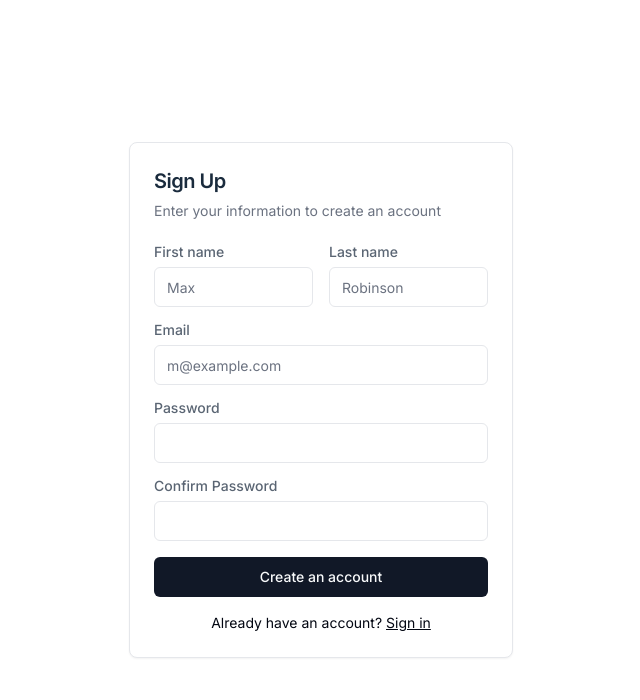
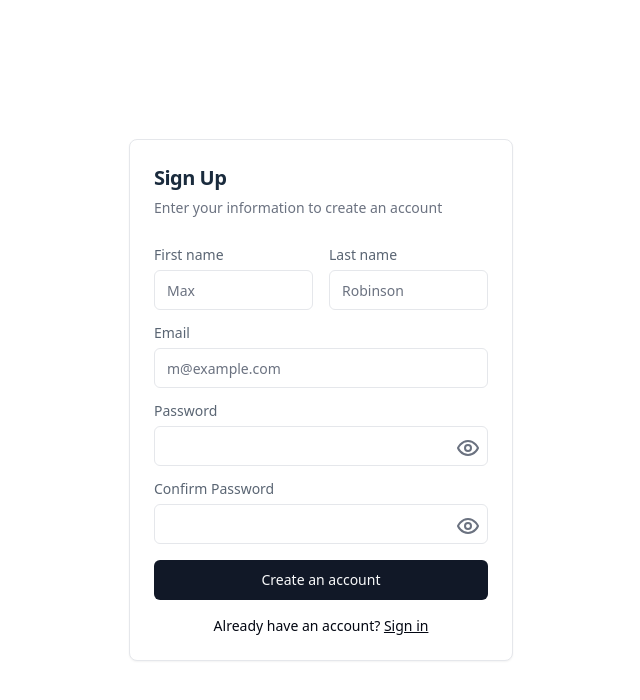
Before and after one commit to fazlyalahi01/easy-tutorials, a Next.js app: page /register/1 in a window 1280 px wide. Shown: the top 700 px of the page, without its empty margins (319-959 px from the left). Built offline with nearby package versions, Linux system fonts and the light colour scheme; no server answers.

Commit message:
registration implemented. hot toast added. password show hide added.

```diff
--- a/package.json
+++ b/package.json
@@ -23,6 +23,7 @@
     "@radix-ui/react-slot": "^1.1.0",
     "@radix-ui/react-tabs": "^1.1.0",
     "@radix-ui/react-toast": "^1.2.1",
+    "bcryptjs": "^2.4.3",
     "class-variance-authority": "^0.7.0",
     "clsx": "^2.1.1",
     "date-fns": "^3.6.0",
@@ -35,6 +36,7 @@
     "react-day-picker": "^8.10.1",
     "react-dom": "^18",
     "react-hook-form": "^7.52.0",
+    "react-hot-toast": "^2.4.1",
     "sonner": "^1.5.0",
     "tailwind-merge": "^2.3.0",
     "tailwindcss-animate": "^1.0.7",
--- /dev/null
+++ b/src/app/(auth)/layout.js
@@ -0,0 +1,17 @@
+export const metadata = {
+  title: 'Next.js',
+  description: 'Generated by Next.js',
+}
+
+import { Toaster } from 'react-hot-toast'
+import '../globals.css'
+export default function RootLayout({ children }) {
+  return (
+    <html lang="en">
+      <body>
+        {children}
+        <Toaster />
+      </body>
+    </html>
+  )
+}
--- a/src/app/(auth)/register/_components/signup-form.jsx
+++ b/src/app/(auth)/register/_components/signup-form.jsx
@@ -11,11 +11,19 @@ import {
 } from "@/components/ui/card";
 import { Input } from "@/components/ui/input";
 import { Label } from "@/components/ui/label";
+import bcrypt from "bcryptjs";
 import { useRouter } from "next/navigation";
+import React from "react";
+import toast from "react-hot-toast";
+import { Eye, EyeOff } from "lucide-react";
 
 export function SignupForm({ accountType }) {
 
   const router = useRouter();
+  const [loading, setLoading] = React.useState(false);
+  const [error, setError] = React.useState(null);
+  const [showPassword, setShowPassword] = React.useState(false);
+  const [showConfirmPassword, setShowConfirmPassword] = React.useState(false);
 
   const handleSubmit = async (event) => {
     event.preventDefault();
@@ -24,16 +32,25 @@ export function SignupForm({ accountType }) {
     const lastName = data.get("last-name");
     const email = data.get("email");
     const password = data.get("password");
+    const confirmPassword = data.get("confirm-password");
+
+    if (password !== confirmPassword) {
+      setError("Password does not match");
+      return;
+    }
+
+    const hashedPassword = await bcrypt.hash(password, 10);
 
     const userData = {
       firstName,
       lastName,
       email,
-      password,
+      password: hashedPassword,
       role: (accountType === "instructor" || accountType === "student") ? accountType : "student",
     };
 
     try {
+      setLoading(true);
       const response = await fetch("/api/register", {
         method: "POST",
         headers: {
@@ -42,10 +59,13 @@ export function SignupForm({ accountType }) {
         body: JSON.stringify(userData),
       })
       if (response.status === 201) {
+        toast.success("User created successfully. Please login to continue...");
         router.push("/login");
       }
     } catch (error) {
-      console.log(e.message);
+      toast.error(error.message);
+    } finally {
+      setLoading(false);
     }
   };
 
@@ -56,6 +76,7 @@ export function SignupForm({ accountType }) {
         <CardDescription>
           Enter your information to create an account
         </CardDescription>
+        <p className="text-sm text-red-500">{error}</p>
       </CardHeader>
       <CardContent>
         <form onSubmit={handleSubmit}>
@@ -80,16 +101,38 @@ export function SignupForm({ accountType }) {
                 required
               />
             </div>
-            <div className="grid gap-2">
+            <div className="grid gap-2 relative">
               <Label htmlFor="password">Password</Label>
-              <Input id="password" name="password" type="password" required />
+              <Input
+                id="password"
+                name="password"
+                type={showPassword ? "text" : "password"}
+                required />
+              <button
+                type="button"
+                onClick={() => setShowPassword(!showPassword)}
+                className="absolute right-2 top-8 text-gray-500  font-light"
+              >
+                {showPassword ? <EyeOff /> : <Eye />}
+              </button>
             </div>
-            <div className="grid gap-2">
+            <div className="grid gap-2 relative">
               <Label htmlFor="confirmPassword">Confirm Password</Label>
-              <Input id="confirmPassword" name="confirmPassword" type="password" required />
+              <Input
+                id="confirmPassword"
+                name="confirm-password"
+                type={showConfirmPassword ? "text" : "password"}
+                required />
+              <button
+                type="button"
+                onClick={() => setShowConfirmPassword(!showConfirmPassword)}
+                className="absolute right-2 top-8 text-gray-500  text-xs"
+              >
+                {showConfirmPassword ? <EyeOff /> : <Eye />}
+              </button>
             </div>
-            <Button type="submit" className="w-full">
-              Create an account
+            <Button type="submit" className="w-full" disabled={loading}>
+              {loading ? "Please wait..." : "Create an account"}
             </Button>
           </div>
         </form>
--- a/src/app/(main)/layout.js
+++ b/src/app/(main)/layout.js
@@ -1,5 +1,7 @@
 import { MainNav } from "@/components/main-nav";
 import { SiteFooter } from "@/components/site-footer";
+import { Toaster } from "react-hot-toast";
+import "../globals.css";
 const navLinks = [
   {
     title: "Features",
@@ -20,6 +22,8 @@ const navLinks = [
 ];
 const MainLayout = ({ children }) => {
   return (
+    <html lang="en">
+      <body>
         <div className="flex min-h-screen flex-col">
           <header className="z-40 bg-background/60 backdrop-blur-md fixed top-0 left-0 right-0 border-b ">
             <div className="container flex h-20 items-center justify-between py-6 ">
@@ -27,11 +31,13 @@ const MainLayout = ({ children }) => {
             </div>
           </header>
           <main className="flex-1 pt-20 flex flex-col">
-
             {children}
           </main>
           <SiteFooter />
         </div>
+        <Toaster />
+      </body>
+    </html>
   );
 };
 export default MainLayout;
--- a/src/app/layout.js
+++ /dev/null
@@ -1,20 +0,0 @@
-import { Inter } from "next/font/google";
-import "./globals.css";
-import dbConnect from "@/services/dbConnect";
-
-const inter = Inter({ subsets: ["latin"] });
-
-export const metadata = {
-  title: "Easy Tutorials",
-  description: "Generated by create next app",
-};
-
-export default async function RootLayout({ children }) {
-  await dbConnect();
-
-  return (
-    <html lang="en">
-      <body className={inter.className}>{children}</body>
-    </html>
-  );
-}
```
Also changed, not shown: 1 other file (tests, documents, lock files or other folders). Lines whose indentation alone changed are shown as unchanged.
